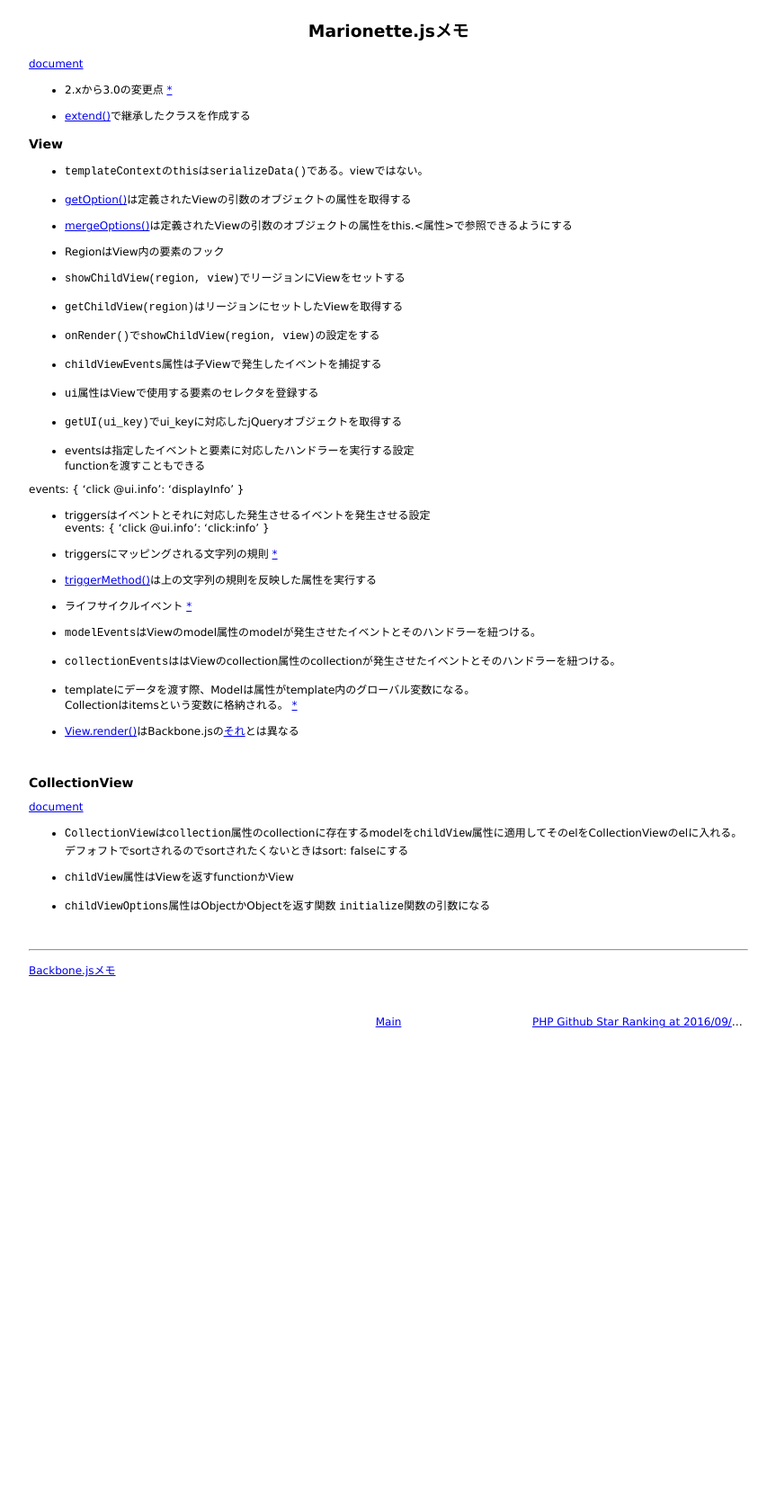
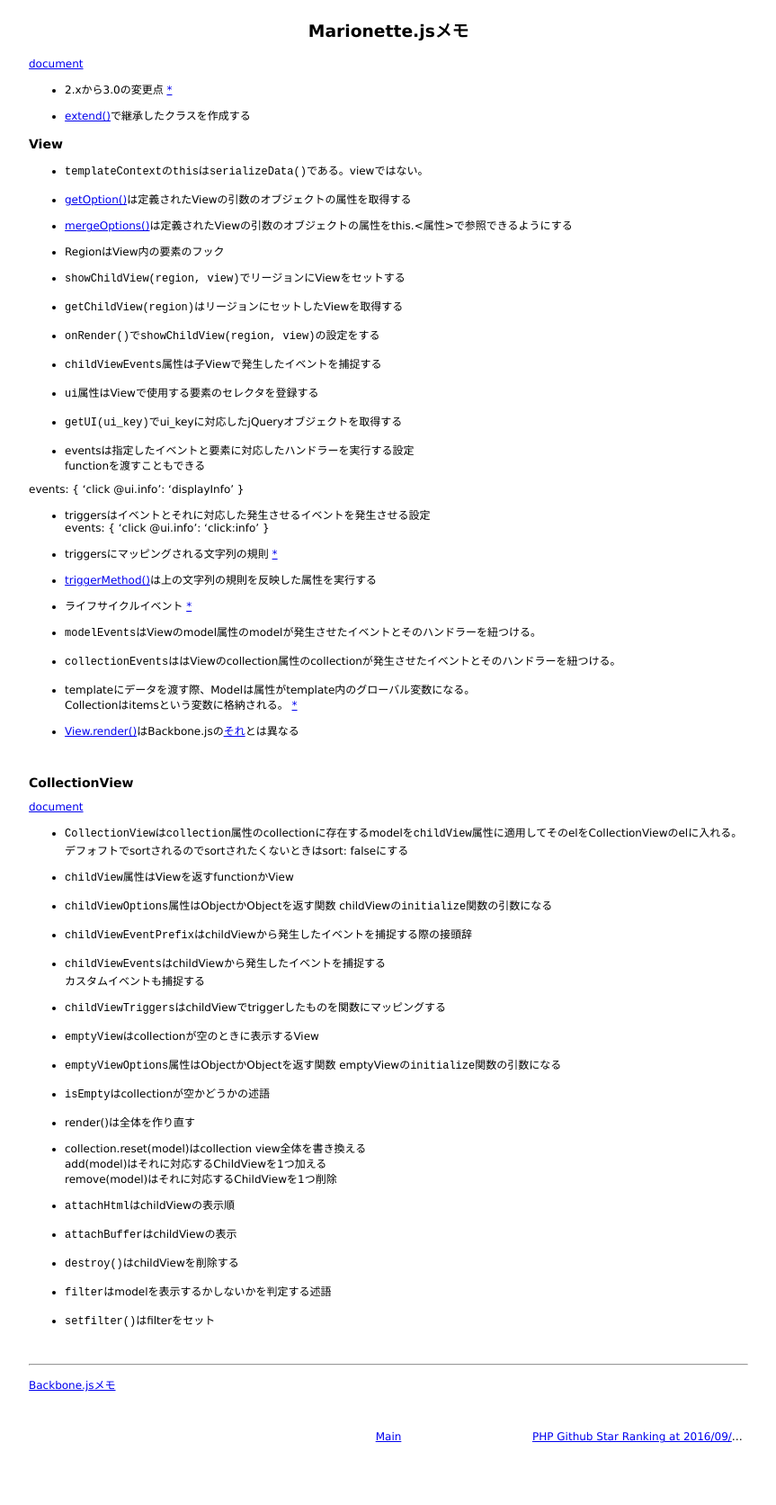
Before and after one commit to 38elements/38elements.github.com, a Jekyll site: the page built from _posts/2016-09-11-backbone_marionette.md, in a window 1280 px wide. Shown: the whole page at 90% size, without its empty margins (208-1071 px from the left). Built offline with Jekyll 4.4.1, drawn with Linux system fonts in a browser that asks for light colours; before the commit the page ends 1212 px from its top, so only the background shows below that.

Commit message:
Update 2016-09-11-backbone_marionette.md

```diff
--- a/_posts/2016-09-11-backbone_marionette.md
+++ b/_posts/2016-09-11-backbone_marionette.md
@@ -70,7 +70,65 @@ Collectionはitemsという変数に格納される。 [\*](http://marionettejs.
 * `childView`属性はViewを返すfunctionかView
 
 * `childViewOptions`属性はObjectかObjectを返す関数
-`initialize`関数の引数になる
+childViewの`initialize`関数の引数になる
+
+* `childViewEventPrefix`はchildViewから発生したイベントを捕捉する際の接頭辞
+
+* `childViewEvents`はchildViewから発生したイベントを捕捉する
+カスタムイベントも捕捉する
+
+* `childViewTriggers`はchildViewでtriggerしたものを関数にマッピングする
+
+* `emptyView`はcollectionが空のときに表示するView
+
+* `emptyViewOptions`属性はObjectかObjectを返す関数
+emptyViewの`initialize`関数の引数になる
+
+* `isEmpty`はcollectionが空かどうかの述語
+
+* render()は全体を作り直す
+
+* collection.reset(model)はcollection view全体を書き換える
+add(model)はそれに対応するChildViewを1つ加える
+remove(model)はそれに対応するChildViewを1つ削除
+
+* `attachHtml`はchildViewの表示順
+
+* `attachBuffer`はchildViewの表示
+
+* `destroy()`はchildViewを削除する
+
+* `filter`はmodelを表示するかしないかを判定する述語
+
+* `setfilter()`はfilterをセット
+
+
+
+
+
+
+
+
+
+
+
+
+
+
+
+
+
+
+
+
+
+
+
+
+
+
+
+
 
 
 
```
